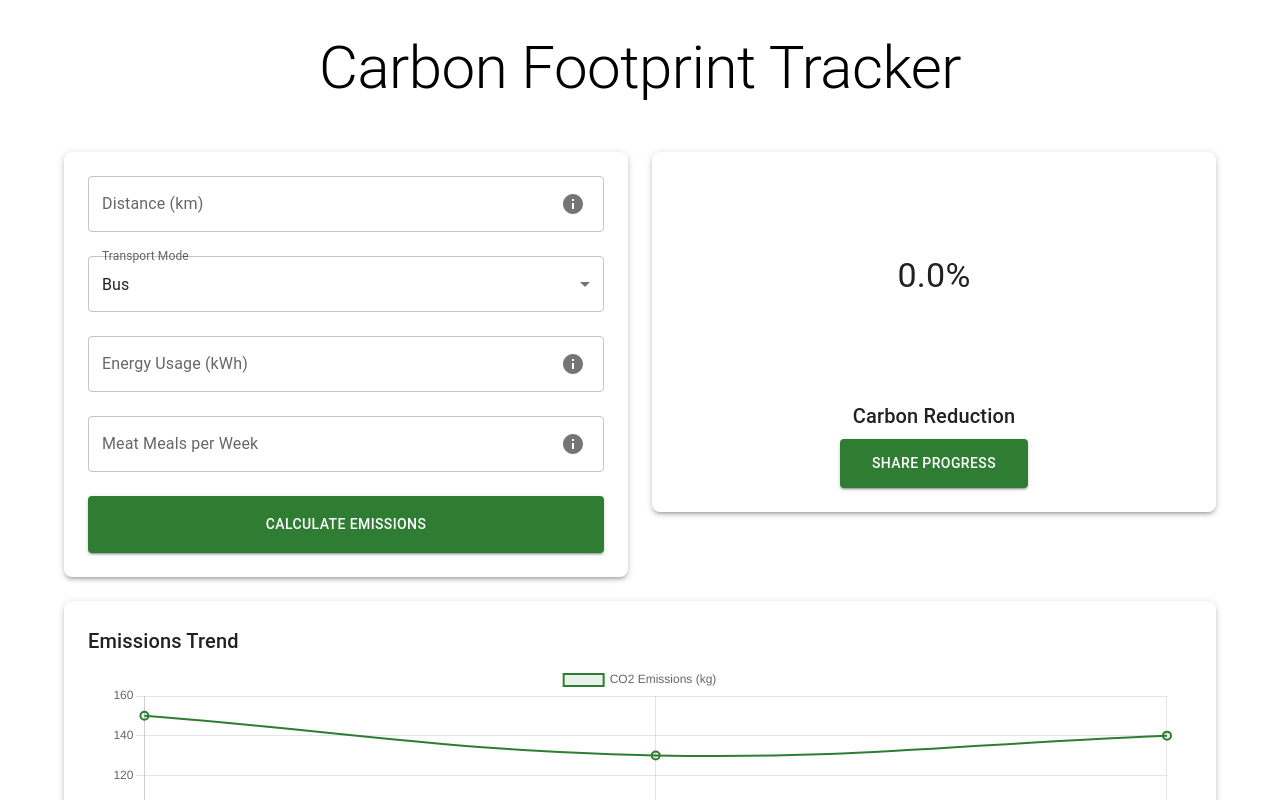
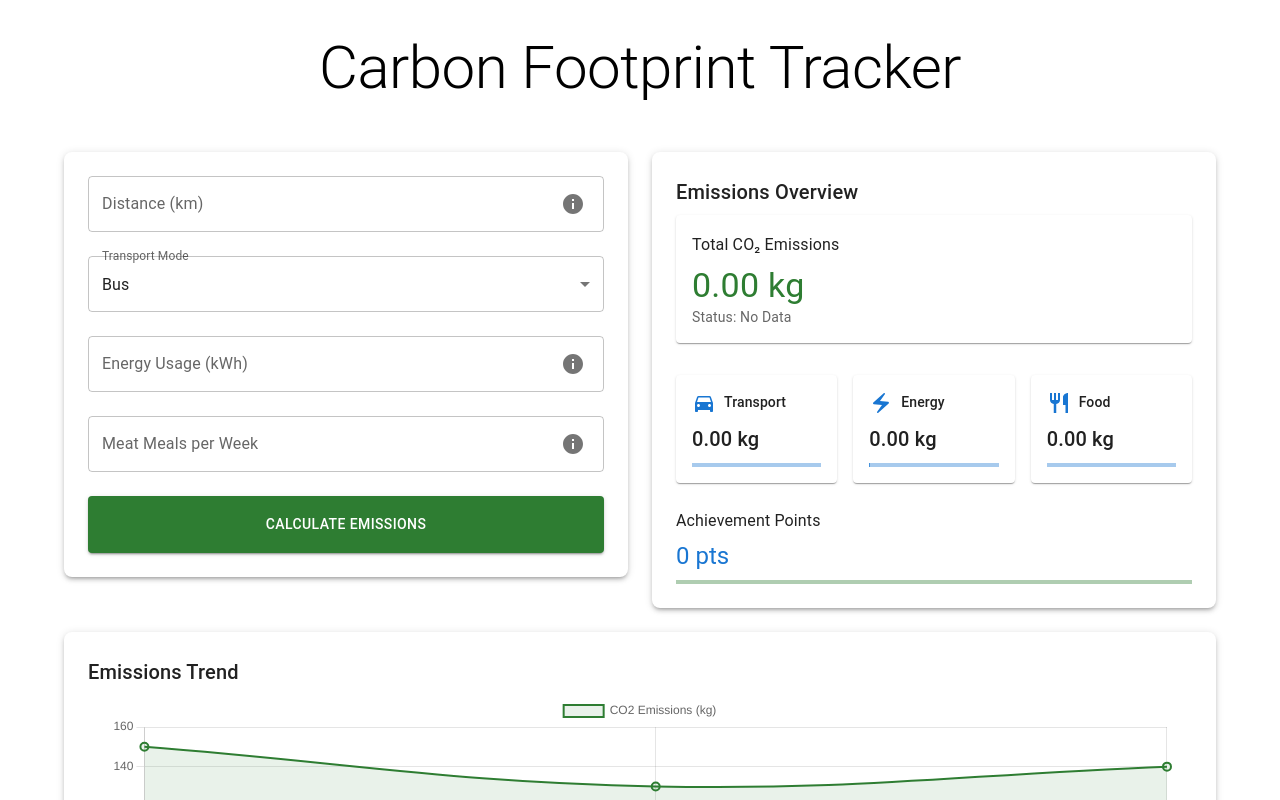
Before and after one commit to bibinbenson/carbon-tracker, a React (Create React App) app: page / in a window 1280 px wide. Shown: the top 800 px of the page. Built offline with nearby package versions, Linux system fonts and the light colour scheme.

Commit message:
Update frontend configurations

```diff
--- a/public/index.html
+++ b/public/index.html
@@ -7,37 +7,14 @@
     <meta name="theme-color" content="#000000" />
     <meta
       name="description"
-      content="Web site created using create-react-app"
+      content="Carbon Footprint Tracker Application"
     />
     <link rel="apple-touch-icon" href="%PUBLIC_URL%/logo192.png" />
-    <!--
-      manifest.json provides metadata used when your web app is installed on a
-      user's mobile device or desktop. See https://developers.google.com/web/fundamentals/web-app-manifest/
-    -->
-    <link rel="manifest" href="%PUBLIC_URL%/manifest.json" />
-    <!--
-      Notice the use of %PUBLIC_URL% in the tags above.
-      It will be replaced with the URL of the `public` folder during the build.
-      Only files inside the `public` folder can be referenced from the HTML.
-
-      Unlike "/favicon.ico" or "favicon.ico", "%PUBLIC_URL%/favicon.ico" will
-      work correctly both with client-side routing and a non-root public URL.
-      Learn how to configure a non-root public URL by running `npm run build`.
-    -->
-    <title>React App</title>
+    <link rel="manifest" href="%PUBLIC_URL%/manifest.json" crossorigin="use-credentials" />
+    <title>Carbon Footprint Tracker</title>
   </head>
   <body>
     <noscript>You need to enable JavaScript to run this app.</noscript>
     <div id="root"></div>
-    <!--
-      This HTML file is a template.
-      If you open it directly in the browser, you will see an empty page.
-
-      You can add webfonts, meta tags, or analytics to this file.
-      The build step will place the bundled scripts into the <body> tag.
-
-      To begin the development, run `npm start` or `yarn start`.
-      To create a production bundle, use `npm run build` or `yarn build`.
-    -->
   </body>
 </html>
--- a/src/components/Dashboard/EmissionsChart.js
+++ b/src/components/Dashboard/EmissionsChart.js
@@ -8,7 +8,8 @@ import {
   LineElement,
   Title,
   Tooltip,
-  Legend
+  Legend,
+  Filler
 } from 'chart.js';
 import { Line } from 'react-chartjs-2';
 
@@ -19,7 +20,8 @@ ChartJS.register(
   LineElement,
   Title,
   Tooltip,
-  Legend
+  Legend,
+  Filler
 );
 
 const EmissionsChart = ({ data }) => {
--- a/src/components/ProgressTracker.js
+++ b/src/components/ProgressTracker.js
@@ -1,89 +1,97 @@
 import React from 'react';
-import { Box, Typography, Button, CircularProgress } from '@mui/material';
+import { Box, Typography, LinearProgress, Grid, Paper } from '@mui/material';
+import DirectionsCarIcon from '@mui/icons-material/DirectionsCar';
+import ElectricBoltIcon from '@mui/icons-material/ElectricBolt';
+import RestaurantIcon from '@mui/icons-material/Restaurant';
 
-const ProgressTracker = ({ totalEmissions }) => {
-  const progress = totalEmissions ? Math.min(100, Math.max(0, (100 - totalEmissions / 50))) : 0;
+const ProgressTracker = ({ totalEmissions, userPoints }) => {
+  const formatNumber = (value) => {
+    if (typeof value !== 'number') {
+      value = Number(value);
+    }
+    return isNaN(value) ? '0.00' : value.toFixed(2);
+  };
+
+  const calculateProgress = (current) => {
+    const target = 100; // Example target
+    return Math.min((current / target) * 100, 100);
+  };
+
+  const getEmissionLevel = (emissions) => {
+    if (!emissions) return { color: 'success.main', text: 'No Data' };
+    if (emissions < 50) return { color: 'success.main', text: 'Low' };
+    if (emissions < 100) return { color: 'warning.main', text: 'Moderate' };
+    return { color: 'error.main', text: 'High' };
+  };
+
+  const emissionStats = {
+    transport: totalEmissions ? totalEmissions.transport : 0,
+    energy: totalEmissions ? totalEmissions.energy : 0,
+    food: totalEmissions ? totalEmissions.food : 0
+  };
+
+  const total = Object.values(emissionStats).reduce((sum, val) => sum + val, 0);
+  const emissionLevel = getEmissionLevel(total);
 
   return (
-    <Box sx={{ textAlign: 'center' }}>
-      <Box sx={{ position: 'relative', display: 'inline-flex', mb: 3 }}>
-        <CircularProgress
-          variant="determinate"
-          value={progress}
-          size={200}
-          thickness={4}
-          sx={{
-            color: '#2e7d32',
-            '& .MuiCircularProgress-circle': {
-              strokeLinecap: 'round',
-            }
-          }}
-        />
-        <Box
-          sx={{
-            top: 0,
-            left: 0,
-            bottom: 0,
-            right: 0,
-            position: 'absolute',
-            display: 'flex',
-            alignItems: 'center',
-            justifyContent: 'center',
-          }}
-        >
-          <Typography variant="h4">
-            {progress.toFixed(1)}%
-          </Typography>
-        </Box>
-      </Box>
-
+    <Box>
       <Typography variant="h6" gutterBottom>
-        Carbon Reduction
+        Emissions Overview
       </Typography>
 
-      <Button
-        variant="contained"
-        sx={{
-          bgcolor: '#2e7d32',
-          color: 'white',
-          py: 1.5,
-          px: 4,
-          '&:hover': {
-            bgcolor: '#1b5e20',
-            transform: 'scale(1.05)',
-            transition: 'all 0.3s ease',
-          }
-        }}
-      >
-        SHARE PROGRESS
-      </Button>
-
-      {totalEmissions && (
-        <Box sx={{
-          mt: 4,
-          p: 3,
-          borderRadius: 2,
-          bgcolor: 'rgba(46, 125, 50, 0.1)'
-        }}>
-          <Typography variant="h6" gutterBottom>
-            Total Emissions
-          </Typography>
-          <Typography variant="h5" color="#2e7d32">
-            {totalEmissions.toFixed(1)} kg CO₂
-          </Typography>
-          <Box sx={{ mt: 2 }}>
-            <Typography variant="body2" color="text.secondary">
-              Transport: {(totalEmissions * 0.4).toFixed(1)} kg CO₂
+      <Grid container spacing={2}>
+        <Grid item xs={12}>
+          <Paper sx={{ p: 2, mb: 2 }}>
+            <Typography variant="subtitle1" gutterBottom>
+              Total CO₂ Emissions
+            </Typography>
+            <Typography variant="h4" color={emissionLevel.color}>
+              {formatNumber(total)} kg
             </Typography>
             <Typography variant="body2" color="text.secondary">
-              Energy: {(totalEmissions * 0.35).toFixed(1)} kg CO₂
+              Status: {emissionLevel.text}
             </Typography>
-            <Typography variant="body2" color="text.secondary">
-              Food: {(totalEmissions * 0.25).toFixed(1)} kg CO₂
-            </Typography>
-          </Box>
-        </Box>
-      )}
+          </Paper>
+        </Grid>
+
+        {[
+          { icon: DirectionsCarIcon, label: 'Transport', value: emissionStats.transport },
+          { icon: ElectricBoltIcon, label: 'Energy', value: emissionStats.energy },
+          { icon: RestaurantIcon, label: 'Food', value: emissionStats.food }
+        ].map(({ icon: Icon, label, value }) => (
+          <Grid item xs={12} md={4} key={label}>
+            <Paper sx={{ p: 2 }}>
+              <Box sx={{ display: 'flex', alignItems: 'center', mb: 1 }}>
+                <Icon color="primary" sx={{ mr: 1 }} />
+                <Typography variant="subtitle2">{label}</Typography>
+              </Box>
+              <Typography variant="h6">
+                {formatNumber(value)} kg
+              </Typography>
+              <LinearProgress
+                variant="determinate"
+                value={calculateProgress(value)}
+                sx={{ mt: 1 }}
+              />
+            </Paper>
+          </Grid>
+        ))}
+      </Grid>
+
+      <Box sx={{ mt: 3 }}>
+        <Typography variant="subtitle1" gutterBottom>
+          Achievement Points
+        </Typography>
+        <Typography variant="h5" color="primary">
+          {userPoints} pts
+        </Typography>
+        <LinearProgress
+          variant="determinate"
+          value={calculateProgress(userPoints)}
+          color="success"
+          sx={{ mt: 1 }}
+        />
+      </Box>
     </Box>
   );
 };
```
Also changed, not shown: public/manifest.json.
